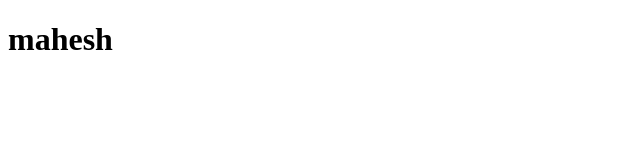
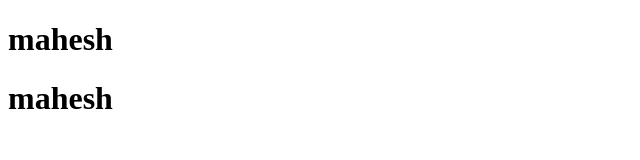
Before and after one commit to lazaressathya/satya, a plain HTML site: page index.html in a window 1280 px wide. Shown: the whole page, without its empty margins (0-640 px from the left). Drawn offline with Linux system fonts and the light colour scheme.

Commit message:
something

```diff
--- a/index.html
+++ b/index.html
@@ -7,5 +7,6 @@
 </head>
 <body>
     <h1>mahesh</h1>
+    <h1>mahesh</h1>
 </body>
 </html>
```
